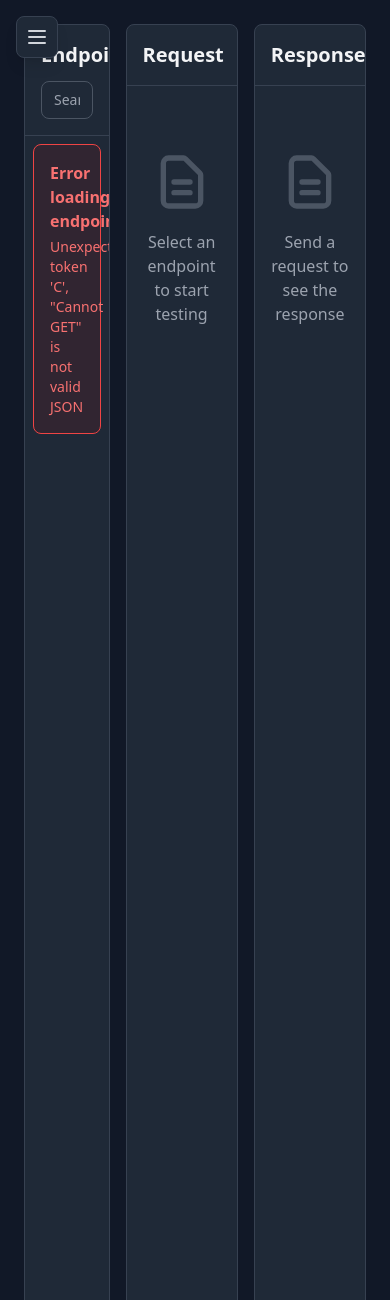
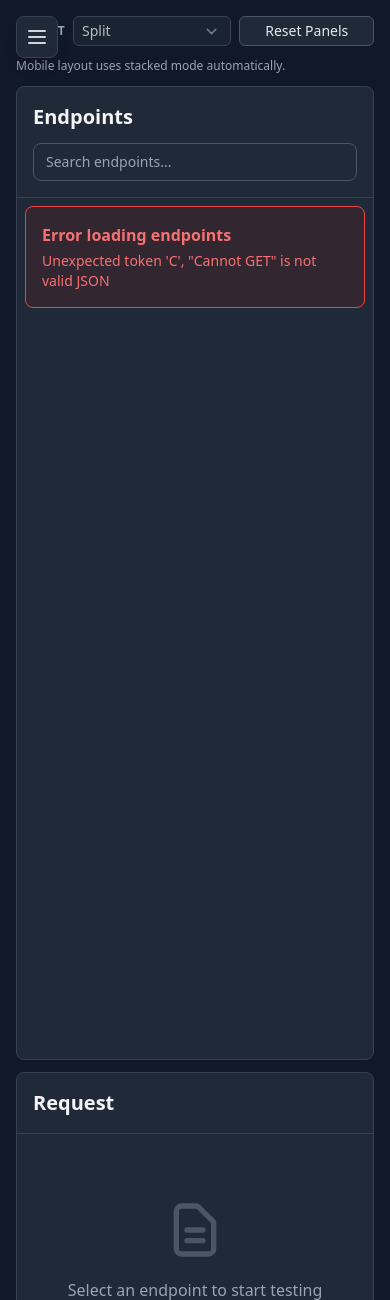
Before and after one commit to firdavsDev/modern-drf-swagger, a Django app: template modern_drf_swagger/templates/modern_drf_swagger/docs.html in a window 390 px wide. Shown: the top 1300 px of the page. Run offline with Django 5.2, Linux system fonts and the light colour scheme; the template is opened without the code that fills it: most values are stand-ins (such as "Sample title", 1, 10 or a date in 2020); parts of the project's set-up code (start-up, migrations or seed data) failed here and were passed over; some libraries are stand-ins or nearby versions.

Commit message:
feat: Update version to 1.0.7, enhance documentation layout and mobile UX, improve request history pagination

```diff
--- a/modern_drf_swagger/__init__.py
+++ b/modern_drf_swagger/__init__.py
@@ -2,6 +2,6 @@
 Modern DRF Swagger - A modern API developer portal for Django REST Framework.
 """
 
-__version__ = "1.0.6"
+__version__ = "1.0.7"
 
 default_app_config = "modern_drf_swagger.apps.ApiPortalConfig"
--- a/modern_drf_swagger/conf.py
+++ b/modern_drf_swagger/conf.py
@@ -58,7 +58,7 @@ DEFAULT_CONFIG = {
     # Portal Settings
     "TITLE": "Modern DRF Swagger",
     "DESCRIPTION": "API Documentation Portal",
-    "VERSION": "1.0.6",
+    "VERSION": "1.0.7",
     # Feature Toggles
     "ANALYTICS_ENABLED": True,
     "HISTORY_ENABLED": True,
--- a/modern_drf_swagger/static/modern_drf_swagger/css/styles.css
+++ b/modern_drf_swagger/static/modern_drf_swagger/css/styles.css
@@ -692,6 +692,163 @@ table td {
   transition: background-color 5000s ease-in-out 0s;
 }
 
+/* Docs layout controls */
+.docs-layout-toolbar {
+  display: flex;
+  align-items: center;
+  justify-content: space-between;
+  gap: 0.75rem;
+  flex-wrap: wrap;
+}
+
+.docs-layout-toolbar__group {
+  display: flex;
+  align-items: center;
+  gap: 0.5rem;
+  flex-wrap: wrap;
+}
+
+/* Docs workspace modes */
+.docs-workspace {
+  --endpoint-width: 340px;
+  --request-width: 1fr;
+  --request-height: 52%;
+  display: grid;
+  grid-template-columns: var(--endpoint-width) 10px minmax(0, 1fr);
+  gap: 0;
+  align-items: stretch;
+}
+
+.docs-workspace.layout-split .docs-main-stack {
+  display: grid;
+  grid-template-columns: minmax(340px, var(--request-width)) 10px minmax(
+      300px,
+      1fr
+    );
+  gap: 0;
+  min-width: 0;
+}
+
+.docs-workspace.layout-stacked .docs-main-stack {
+  display: grid;
+  grid-template-rows: minmax(260px, var(--request-height)) 10px minmax(
+      220px,
+      1fr
+    );
+  gap: 0;
+  min-width: 0;
+}
+
+.docs-main-stack {
+  min-width: 0;
+  min-height: 0;
+}
+
+#endpoints-panel,
+#request-panel,
+#response-panel {
+  width: auto;
+  min-width: 0;
+  min-height: 0;
+}
+
+.panel-resizer {
+  position: relative;
+  display: flex;
+  align-items: center;
+  justify-content: center;
+  z-index: 5;
+  background: transparent;
+  transition: background-color 0.2s;
+  user-select: none;
+}
+
+.panel-resizer::before {
+  content: "";
+  border-radius: 999px;
+  background: #d1d5db;
+  opacity: 0.9;
+}
+
+.dark .panel-resizer::before {
+  background: #4b5563;
+}
+
+.panel-resizer:hover,
+.panel-resizer.resizing {
+  background: rgba(59, 130, 246, 0.1);
+}
+
+.panel-resizer-vertical {
+  cursor: col-resize;
+}
+
+.panel-resizer-vertical::before {
+  width: 4px;
+  height: 52px;
+}
+
+.docs-workspace.layout-split .panel-resizer-contextual {
+  cursor: col-resize;
+}
+
+.docs-workspace.layout-split .panel-resizer-contextual::before {
+  width: 4px;
+  height: 48px;
+}
+
+.docs-workspace.layout-stacked .panel-resizer-contextual {
+  cursor: row-resize;
+}
+
+.docs-workspace.layout-stacked .panel-resizer-contextual::before {
+  width: 56px;
+  height: 4px;
+}
+
+/* Mobile-first behavior */
+@media (max-width: 1023px) {
+  .docs-layout-toolbar {
+    align-items: flex-start;
+  }
+
+  .docs-layout-toolbar__group {
+    width: 100%;
+  }
+
+  .docs-layout-toolbar select,
+  .docs-layout-toolbar button {
+    flex: 1;
+    min-width: 0;
+  }
+
+  .docs-workspace,
+  .docs-workspace.layout-split,
+  .docs-workspace.layout-stacked,
+  .docs-main-stack,
+  .docs-workspace.layout-split .docs-main-stack,
+  .docs-workspace.layout-stacked .docs-main-stack {
+    display: flex;
+    flex-direction: column;
+    grid-template-columns: none;
+    grid-template-rows: none;
+  }
+
+  #endpoints-panel {
+    min-height: 40vh;
+  }
+
+  #request-panel,
+  #response-panel {
+    min-height: 45vh;
+    margin-top: 0.75rem;
+  }
+
+  .panel-resizer {
+    display: none;
+  }
+}
+
 /* JSON Validation States */
 #request-body.json-valid {
   border-color: #10b981 !important;
--- a/modern_drf_swagger/static/modern_drf_swagger/js/docs.js
+++ b/modern_drf_swagger/static/modern_drf_swagger/js/docs.js
@@ -39,10 +39,34 @@ class DocsController {
     this.lastRequestTime = 0;
     this.minRequestInterval = 500; // Minimum 500ms between requests
 
+    // Layout state
+    this.layoutStorageKey = "modern-drf-swagger:layout-mode";
+    this.endpointWidthStorageKey = "modern-drf-swagger:endpoint-width";
+    this.requestWidthStorageKey = "modern-drf-swagger:request-width";
+    this.requestHeightStorageKey = "modern-drf-swagger:request-height";
+
+    this.workspace = document.getElementById("docs-workspace");
+    this.mainStack = document.getElementById("docs-main-stack");
+    this.endpointPanel = document.getElementById("endpoints-panel");
+    this.requestPanel = document.getElementById("request-panel");
+    this.responsePanel = document.getElementById("response-panel");
+
+    this.layoutModeSelect = document.getElementById("layout-mode-select");
+    this.layoutResetBtn = document.getElementById("layout-reset-btn");
+    this.layoutModeHint = document.getElementById("layout-mode-hint");
+
+    this.resizeEndpointsHandle = document.getElementById("resize-endpoints");
+    this.resizeMainHandle = document.getElementById("resize-main");
+
+    this.activeResize = null;
+    this.resizeCleanup = null;
+
     this.init();
   }
 
   init() {
+    this.initLayoutSystem();
+
     // Setup communication between components
     this.endpointList.onSelect((endpoint, fullSchema) => {
       this.handleEndpointSelect(endpoint, fullSchema);
@@ -73,6 +97,10 @@ class DocsController {
       this.endpointList.selectEndpointFromHash();
     });
 
+    window.addEventListener("resize", () => {
+      this.handleViewportChange();
+    });
+
     // Setup keyboard shortcuts
     this.setupKeyboardShortcuts();
 
@@ -81,6 +109,215 @@ class DocsController {
       // Try to restore endpoint from URL hash after schema loads
       this.endpointList.selectEndpointFromHash();
     });
+  }
+
+  initLayoutSystem() {
+    if (!this.workspace || !this.layoutModeSelect || !this.layoutResetBtn) {
+      return;
+    }
+
+    const initialMode =
+      localStorage.getItem(this.layoutStorageKey) ||
+      this.layoutModeSelect.value;
+
+    const endpointWidth = localStorage.getItem(this.endpointWidthStorageKey);
+    const requestWidth = localStorage.getItem(this.requestWidthStorageKey);
+    const requestHeight = localStorage.getItem(this.requestHeightStorageKey);
+
+    if (endpointWidth) {
+      this.workspace.style.setProperty("--endpoint-width", endpointWidth);
+    }
+
+    if (requestWidth) {
+      this.workspace.style.setProperty("--request-width", requestWidth);
+    }
+
+    if (requestHeight) {
+      this.workspace.style.setProperty("--request-height", requestHeight);
+    }
+
+    this.applyLayoutMode(initialMode, { persist: false });
+
+    this.layoutModeSelect.addEventListener("change", (event) => {
+      this.applyLayoutMode(event.target.value, { persist: true });
+    });
+
+    this.layoutResetBtn.addEventListener("click", () => {
+      this.resetPanelSizes();
+      showToast("Panel sizes reset", "info");
+    });
+
+    this.setupResizers();
+  }
+
+  applyLayoutMode(mode, { persist = true } = {}) {
+    if (!this.workspace || !this.layoutModeSelect) {
+      return;
+    }
+
+    const normalizedMode = mode === "stacked" ? "stacked" : "split";
+    const mobileView = this.isMobileView();
+    const effectiveMode = mobileView ? "stacked" : normalizedMode;
+
+    this.workspace.classList.remove("layout-split", "layout-stacked");
+    this.workspace.classList.add(`layout-${effectiveMode}`);
+
+    this.layoutModeSelect.value = normalizedMode;
+    this.layoutModeSelect.disabled = mobileView;
+
+    if (this.layoutModeHint) {
+      this.layoutModeHint.textContent = mobileView
+        ? "Mobile layout uses stacked mode automatically."
+        : "Drag separators to resize panels.";
+    }
+
+    if (this.resizeMainHandle) {
+      const orientation =
+        effectiveMode === "stacked" ? "horizontal" : "vertical";
+      this.resizeMainHandle.setAttribute("aria-orientation", orientation);
+    }
+
+    if (persist && !mobileView) {
+      localStorage.setItem(this.layoutStorageKey, normalizedMode);
+    }
+
+    this.currentLayoutMode = effectiveMode;
+  }
+
+  setupResizers() {
+    if (this.resizeEndpointsHandle) {
+      this.resizeEndpointsHandle.addEventListener("pointerdown", (event) => {
+        this.beginResize("endpoints", event);
+      });
+    }
+
+    if (this.resizeMainHandle) {
+      this.resizeMainHandle.addEventListener("pointerdown", (event) => {
+        const mode = this.currentLayoutMode === "stacked" ? "stacked" : "split";
+        this.beginResize(mode, event);
+      });
+    }
+  }
+
+  beginResize(type, event) {
+    if (!this.workspace || this.isMobileView()) {
+      return;
+    }
+
+    event.preventDefault();
+
+    const activeHandle =
+      type === "endpoints" ? this.resizeEndpointsHandle : this.resizeMainHandle;
+
+    if (activeHandle) {
+      activeHandle.classList.add("resizing");
+    }
+
+    this.activeResize = { type, handle: activeHandle };
+
+    const onPointerMove = (moveEvent) => {
+      this.handleResizeMove(moveEvent);
+    };
+
+    const onPointerUp = () => {
+      if (this.activeResize && this.activeResize.handle) {
+        this.activeResize.handle.classList.remove("resizing");
+      }
+
+      this.activeResize = null;
+      document.body.style.userSelect = "";
+      document.body.style.cursor = "";
+
+      window.removeEventListener("pointermove", onPointerMove);
+      window.removeEventListener("pointerup", onPointerUp);
+      this.resizeCleanup = null;
+    };
+
+    this.resizeCleanup = onPointerUp;
+    document.body.style.userSelect = "none";
+    document.body.style.cursor =
+      type === "stacked" ? "row-resize" : "col-resize";
+
+    window.addEventListener("pointermove", onPointerMove);
+    window.addEventListener("pointerup", onPointerUp);
+  }
+
+  handleResizeMove(event) {
+    if (!this.activeResize || !this.workspace || !this.mainStack) {
+      return;
+    }
+
+    const workspaceRect = this.workspace.getBoundingClientRect();
+    const mainRect = this.mainStack.getBoundingClientRect();
+
+    if (this.activeResize.type === "endpoints") {
+      const min = 260;
+      const max = Math.max(360, workspaceRect.width - 520);
+      const nextWidth = this.clamp(
+        event.clientX - workspaceRect.left,
+        min,
+        max,
+      );
+      const nextValue = `${Math.round(nextWidth)}px`;
+
+      this.workspace.style.setProperty("--endpoint-width", nextValue);
+      localStorage.setItem(this.endpointWidthStorageKey, nextValue);
+      return;
+    }
+
+    if (this.activeResize.type === "split") {
+      const relativeX = event.clientX - mainRect.left;
+      const min = 320;
+      const max = Math.max(min + 20, mainRect.width - 260);
+      const nextWidth = this.clamp(relativeX, min, max);
+      const nextValue = `${Math.round(nextWidth)}px`;
+
+      this.workspace.style.setProperty("--request-width", nextValue);
+      localStorage.setItem(this.requestWidthStorageKey, nextValue);
+      return;
+    }
+
+    if (this.activeResize.type === "stacked") {
+      const relativeY = event.clientY - mainRect.top;
+      const min = 220;
+      const max = Math.max(min + 20, mainRect.height - 200);
+      const nextHeight = this.clamp(relativeY, min, max);
+      const nextValue = `${Math.round(nextHeight)}px`;
+
+      this.workspace.style.setProperty("--request-height", nextValue);
+      localStorage.setItem(this.requestHeightStorageKey, nextValue);
+    }
+  }
+
+  handleViewportChange() {
+    const savedMode = localStorage.getItem(this.layoutStorageKey) || "split";
+    this.applyLayoutMode(savedMode, { persist: false });
+  }
+
+  resetPanelSizes() {
+    if (!this.workspace) {
+      return;
+    }
+
+    const defaultEndpoint = "340px";
+    const defaultRequestWidth = "1fr";
+    const defaultRequestHeight = "52%";
+
+    this.workspace.style.setProperty("--endpoint-width", defaultEndpoint);
+    this.workspace.style.setProperty("--request-width", defaultRequestWidth);
+    this.workspace.style.setProperty("--request-height", defaultRequestHeight);
+
+    localStorage.setItem(this.endpointWidthStorageKey, defaultEndpoint);
+    localStorage.setItem(this.requestWidthStorageKey, defaultRequestWidth);
+    localStorage.setItem(this.requestHeightStorageKey, defaultRequestHeight);
+  }
+
+  isMobileView() {
+    return window.matchMedia("(max-width: 1023px)").matches;
+  }
+
+  clamp(value, min, max) {
+    return Math.max(min, Math.min(max, value));
   }
 
   setupKeyboardShortcuts() {
--- a/modern_drf_swagger/static/modern_drf_swagger/js/history.js
+++ b/modern_drf_swagger/static/modern_drf_swagger/js/history.js
@@ -16,7 +16,7 @@ class HistoryController {
     this.closeModalBtn = document.getElementById("close-modal");
 
     this.currentPage = 1;
-    this.pageSize = 10;
+    this.pageSize = 25;
     this.searchTerm = "";
     this.searchTimeout = null;
     this.currentRequest = null;
--- a/modern_drf_swagger/templates/modern_drf_swagger/base.html
+++ b/modern_drf_swagger/templates/modern_drf_swagger/base.html
@@ -243,7 +243,7 @@
           </svg>
         </button>
 
-        <div class="container mx-auto p-6">
+        <div class="mx-auto w-full max-w-[1760px] p-4 sm:p-6 2xl:max-w-[1920px]">
           {% block content %} {% endblock %}
         </div>
       </main>
--- a/modern_drf_swagger/templates/modern_drf_swagger/docs.html
+++ b/modern_drf_swagger/templates/modern_drf_swagger/docs.html
@@ -4,8 +4,15 @@
 {% block extra_head %}
 
 <style>
-  .endpoint-panel {
+  .docs-workspace {
     height: calc(100vh - 8rem);
+  }
+
+  @media (max-width: 1023px) {
+    .docs-workspace {
+      height: auto;
+      min-height: calc(100vh - 10rem);
+    }
   }
 </style>
 <script>
@@ -21,9 +28,43 @@
 {% endblock %}
 
 {% block content %}
-<div class="flex gap-4 endpoint-panel">
+<div class="docs-layout-toolbar mb-3">
+  <div class="docs-layout-toolbar__group">
+    <label
+      for="layout-mode-select"
+      class="text-xs font-semibold uppercase tracking-wide text-gray-600 dark:text-gray-400"
+    >
+      Layout
+    </label>
+    <select
+      id="layout-mode-select"
+      class="dark-input rounded-md border px-2 py-1 text-sm"
+      aria-label="Choose docs layout mode"
+    >
+      <option value="split">Split</option>
+      <option value="stacked">Stacked</option>
+    </select>
+    <button
+      id="layout-reset-btn"
+      class="rounded-md border border-gray-300 dark:border-gray-600 bg-white dark:bg-gray-800 px-3 py-1 text-sm font-medium text-gray-700 dark:text-gray-200 hover:bg-gray-100 dark:hover:bg-gray-700 transition"
+      type="button"
+      title="Reset panel sizes"
+    >
+      Reset Panels
+    </button>
+  </div>
+  <p
+    id="layout-mode-hint"
+    class="text-xs text-gray-500 dark:text-gray-400"
+  >
+    Drag separators to resize panels.
+  </p>
+</div>
+
+<div id="docs-workspace" class="docs-workspace layout-split">
   <!-- Left Panel: Endpoint List -->
   <div
+    id="endpoints-panel"
     class="w-1/4 bg-gray-50 dark:bg-gray-800 rounded-lg border border-gray-300 dark:border-gray-700 overflow-hidden flex flex-col transition-colors duration-200"
   >
     <div class="p-4 border-b border-gray-300 dark:border-gray-700">
@@ -88,9 +129,20 @@
     </div>
   </div>
 
+  <div
+    id="resize-endpoints"
+    class="panel-resizer panel-resizer-vertical"
+    title="Resize endpoint panel"
+    role="separator"
+    aria-orientation="vertical"
+    aria-label="Resize endpoint panel"
+  ></div>
+
+  <div id="docs-main-stack" class="docs-main-stack">
     <!-- Middle Panel: Request Editor -->
     <div
-    class="flex-1 bg-gray-50 dark:bg-gray-800 rounded-lg border border-gray-300 dark:border-gray-700 overflow-hidden flex flex-col transition-colors duration-200"
+      id="request-panel"
+      class="bg-gray-50 dark:bg-gray-800 rounded-lg border border-gray-300 dark:border-gray-700 overflow-hidden flex flex-col transition-colors duration-200"
     >
       <div class="p-4 border-b border-gray-300 dark:border-gray-700">
         <h2 class="text-xl font-semibold text-gray-900 dark:text-gray-100">
@@ -120,9 +172,18 @@
       </div>
     </div>
 
+    <div
+      id="resize-main"
+      class="panel-resizer panel-resizer-contextual"
+      title="Resize request and response panels"
+      role="separator"
+      aria-label="Resize request and response panels"
+    ></div>
+
     <!-- Right Panel: Response Viewer -->
     <div
-    class="flex-1 bg-gray-50 dark:bg-gray-800 rounded-lg border border-gray-300 dark:border-gray-700 overflow-hidden flex flex-col transition-colors duration-200"
+      id="response-panel"
+      class="bg-gray-50 dark:bg-gray-800 rounded-lg border border-gray-300 dark:border-gray-700 overflow-hidden flex flex-col transition-colors duration-200"
     >
       <div
         class="p-4 border-b border-gray-300 dark:border-gray-700 flex items-center justify-between"
@@ -154,6 +215,7 @@
       </div>
     </div>
   </div>
+</div>
 {% endblock %}
 
 {% block extra_scripts %}
--- a/modern_drf_swagger/templates/modern_drf_swagger/history.html
+++ b/modern_drf_swagger/templates/modern_drf_swagger/history.html
@@ -22,8 +22,8 @@
           id="page-size"
           class="dark-input px-3 py-2 rounded-lg border transition-colors duration-200"
         >
-          <option value="10" selected>10</option>
-          <option value="25">25</option>
+          <option value="10">10</option>
+          <option value="25" selected>25</option>
           <option value="50">50</option>
           <option value="100">100</option>
         </select>
--- a/pyproject.toml
+++ b/pyproject.toml
@@ -4,7 +4,7 @@ build-backend = "setuptools.build_meta"
 
 [project]
 name = "modern-drf-swagger"
-version = "1.0.6"
+version = "1.0.7"
 authors = [
   { name="DavronbekDev", email="davronbekboltyev777@gmail.com" },
 ]
--- a/samples/config/settings.py
+++ b/samples/config/settings.py
@@ -130,7 +130,7 @@ MODERN_DRF_SWAGGER = {
     # Basic Info - controls the info section of the docs
     "TITLE": "API Swagger Documentation",
     "DESCRIPTION": "Complete API documentation for My Company",
-    "VERSION": "1.0.6",
+    "VERSION": "1.0.7",
     # Feature Toggles
     "ANALYTICS_ENABLED": True,  # Track API usage
     "HISTORY_ENABLED": True,  # Save request history
```
Also changed, not shown: QUICKSTART.md (+1 -1 lines), CHANGELOG.md, README.md, samples/README.md. Lines whose indentation alone changed are shown as unchanged.
